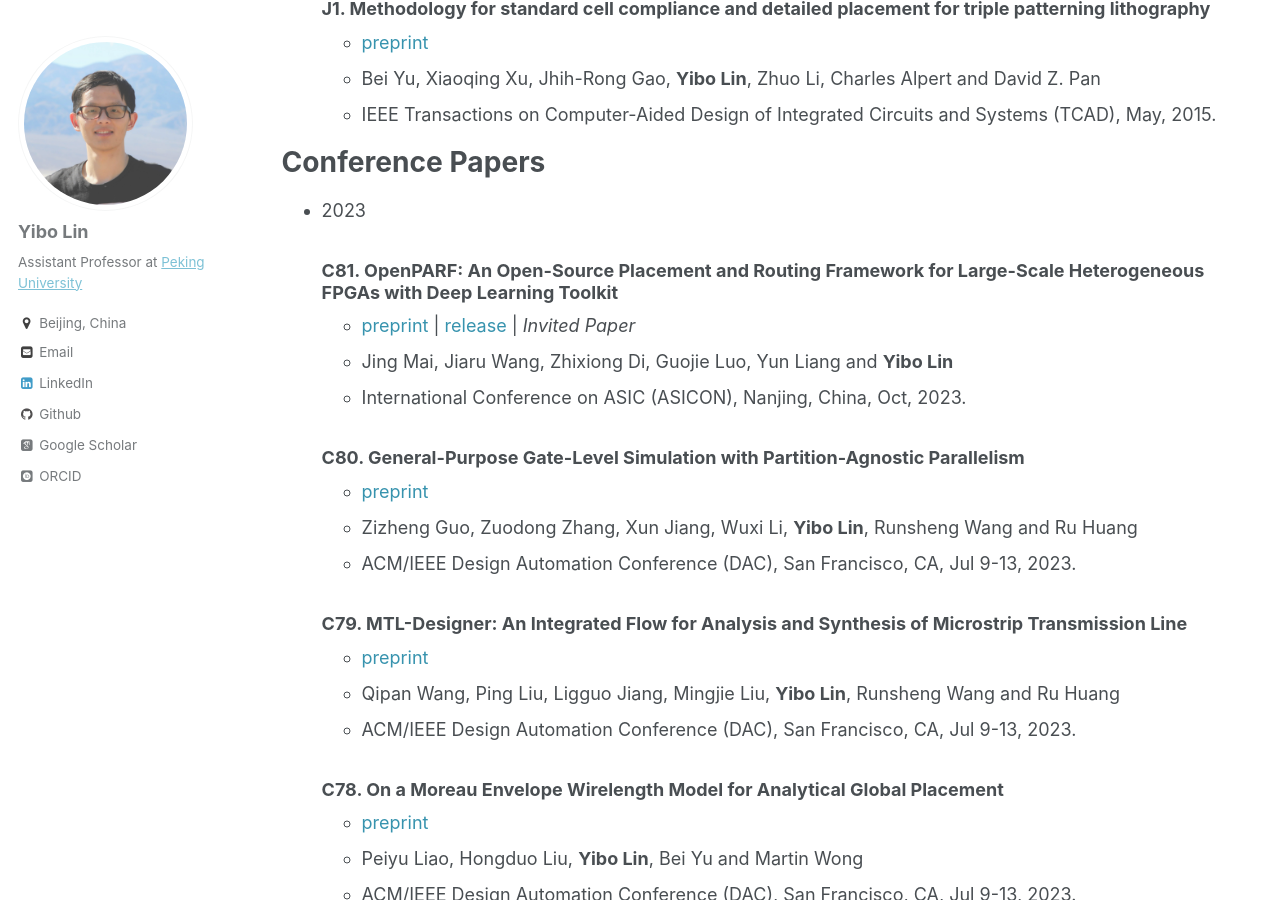
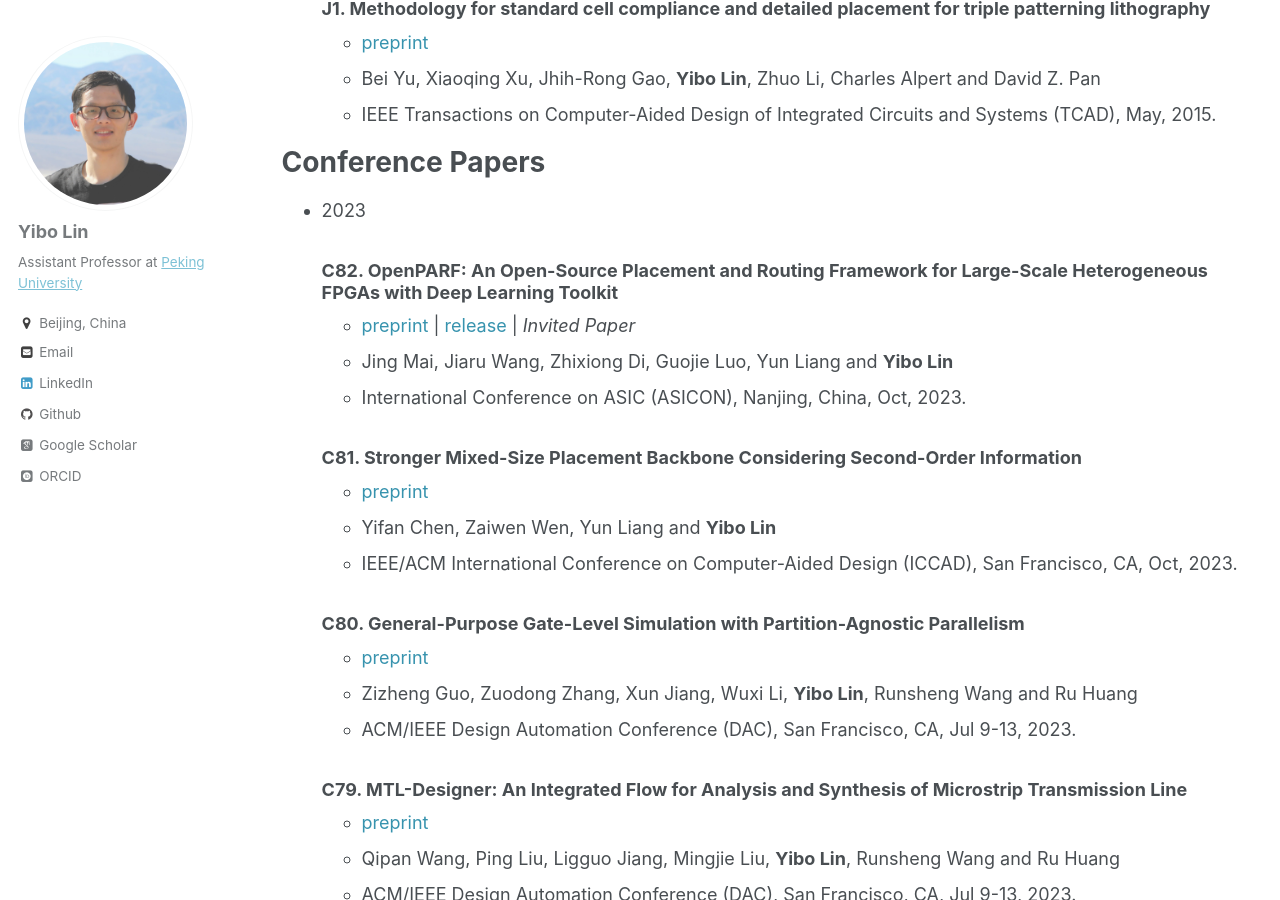
Before and after one commit to limbo018/limbo018.github.io, a Jekyll site: the page built from _pages/publications.md, in a window 1280 px wide and 900 px high, scrolled down 8544 px. Built offline with Jekyll 4.4.1, drawn with Linux system fonts in a browser that asks for light colours; some web fonts are replaced.

Commit message:
add yifan's iccad2023 paper

```diff
--- a/_pages/publications.md
+++ b/_pages/publications.md
@@ -275,10 +275,15 @@
 
 * 2023
 
-  ### C81. [OpenPARF: An Open-Source Placement and Routing Framework for Large-Scale Heterogeneous FPGAs with Deep Learning Toolkit](https://arxiv.org/abs/2306.16665)
+  ### C82. [OpenPARF: An Open-Source Placement and Routing Framework for Large-Scale Heterogeneous FPGAs with Deep Learning Toolkit](https://arxiv.org/abs/2306.16665)
      * <a href="https://arxiv.org/abs/2306.16665" style="color:#3793ae">preprint</a> \| <a href="https://github.com/PKU-IDEA/OpenPARF" style="color:#3793ae">release</a> \| *Invited Paper*
      * Jing Mai, Jiaru Wang, Zhixiong Di, Guojie Luo, Yun Liang and **Yibo Lin**
      * International Conference on ASIC (ASICON), Nanjing, China, Oct, 2023.
+
+  ### C81. Stronger Mixed-Size Placement Backbone Considering Second-Order Information
+     * <a href="/publications/papers/PLACE_ICCAD2023_Chen.pdf" style="color:#3793ae">preprint</a>
+     * Yifan Chen, Zaiwen Wen, Yun Liang and **Yibo Lin**
+     * IEEE/ACM International Conference on Computer-Aided Design (ICCAD), San Francisco, CA, Oct, 2023.
 
   ### C80. General-Purpose Gate-Level Simulation with Partition-Agnostic Parallelism
      * <a href="/publications/papers/SIM_DAC2023_Guo.pdf" style="color:#3793ae">preprint</a>
```
Also changed, not shown: _includes/publications_cv.md (+3 -1 lines), ref/publications.bib (+12 -0 lines), 5 other files.
